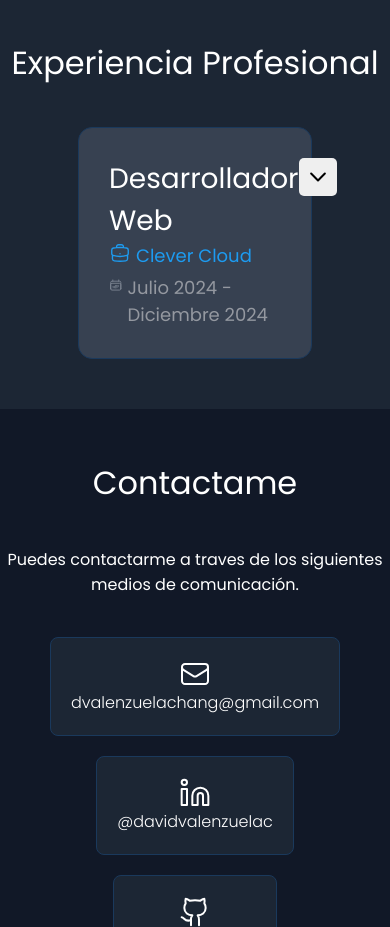
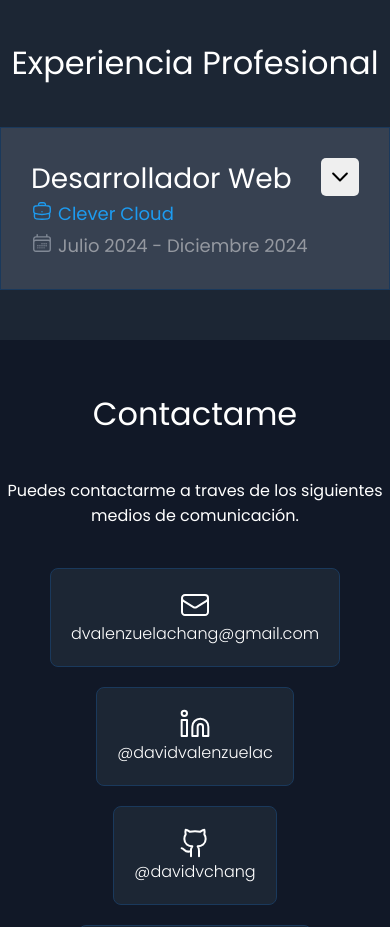
Before and after one commit to davidvchang/Portafolio-Web-v2, a React (Vite) app: page / in a window 390 px wide. Shown: the part 4000-4927 px from the top of the page. Built offline with nearby package versions, Linux system fonts and the light colour scheme.

Commit message:
Se realizó el Experience responsivo (falta el reparar el bug al presionar el boton y abrir la descripcion) - Versión Movil (640px max)

```diff
--- a/src/scss/styles/_experience.scss
+++ b/src/scss/styles/_experience.scss
@@ -124,3 +124,15 @@
     }
 
 }
+
+@media screen and (max-width: 640px) {
+    .experience {
+        .experiencesContainer {
+            width: 100%;
+
+            .experienceCard {
+                border-radius: 0;
+            }
+        }
+    }
+}
```
